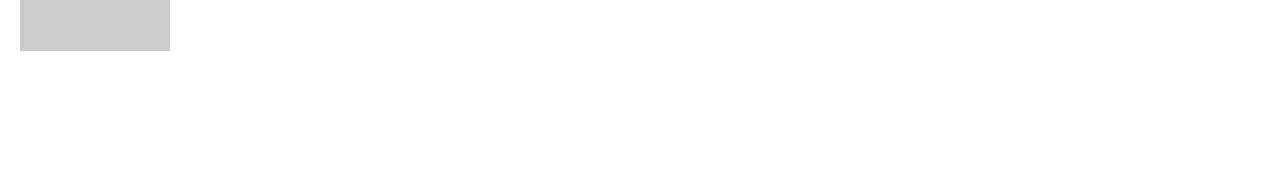
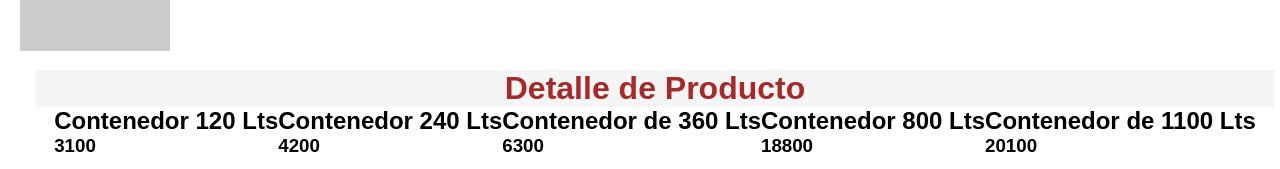
Before and after one commit to josemaria1988/rontil-web-react, a React (Create React App) app: page / in a window 1280 px wide. Shown: the part 1039-1208 px from the top of the page. Before the commit the page ends 1094 px from the top, so only its background shows below. Built offline with nearby package versions, Linux system fonts and the light colour scheme.

Commit message:
ejemplo de fetch

```diff
--- a/src/App.js
+++ b/src/App.js
@@ -1,8 +1,9 @@
 import './App.scss';
 import Navbar from './components/navbar/NavBar.jsx';
-import ItemListContainer from './components/ItemListContainer/ItemListContainer.jsx'
-import Banner from './components/Banner/Banner.jsx'
-import Footer from './components/Footer/Footer.jsx'
+import ItemListContainer from './components/ItemListContainer/ItemListContainer.jsx';
+import Banner from './components/Banner/Banner.jsx';
+import Footer from './components/Footer/Footer.jsx';
+import ItemDetailContainer from './components/ItemDetailContainer/ItemDetailContainer.jsx';
 
 function App() {
   return (
@@ -13,6 +14,9 @@
 
       <Footer />
 
+
+      <ItemDetailContainer/>
+
     </div>
   );
 }
--- /dev/null
+++ b/src/components/ItemDetail/ItemDetail.jsx
@@ -0,0 +1,13 @@
+import React from 'react';
+import SingleItem from '../SingleItem/SingleItem.jsx'
+
+const ItemDetail = ({producto}) => {
+
+    return (
+        <div className="container">
+            { producto.map((item) => <SingleItem producto={item} key={item.id}/>)}
+        </div>
+    )
+}
+
+export default ItemDetail
--- a/src/components/ItemDetailContainer/ItemDetailContainer.jsx
+++ b/src/components/ItemDetailContainer/ItemDetailContainer.jsx
@@ -1,12 +1,12 @@
 import React, {useState, useEffect} from 'react'
 import './ItemDetailContainer.scss'
 import { pedirDatos } from "../../helpers/pedirDatos"
-import ItemDetail from "../ItemList/ItemList"
+import ItemDetail from "../ItemDetail/ItemDetail.jsx"
 import MoonLoader from "react-spinners/MoonLoader";
 
 const ItemDetailContainer = () => {
 
-  const [productos, setProductos] = useState([])
+  const [producto, setProductos] = useState([])
   const [loading, setLoading] = useState(true)
 
     useEffect(() => {
@@ -31,7 +31,7 @@
     <div className="divCards">
       <h4 className="cardsTittle">Detalle de Producto</h4>
 
-      <ItemDetail productos={productos}/>
+      <ItemDetail producto={producto}/>
 
     </div>
   }
--- /dev/null
+++ b/src/components/SingleItem/SingleItem.jsx
@@ -0,0 +1,16 @@
+
+import React from "react";
+import './SingleItem.scss'
+
+
+const Item = ({ producto }) => {
+
+   return (
+    <div>
+        <h2>{producto.nombre}</h2>
+        <h3>{producto.precio}</h3>
+    </div>
+   )
+}
+
+export default Item
```
Also changed, not shown: src/EjemplosDeClase/PokeApi.js (added, +51 -0 lines), src/components/ItemDetailContainer/ItemDetail.jsx (deleted, +0 -11 lines), src/components/ItemDetailContainer/ItemDetailContainer.scss (added), src/components/SingleItem/SingleItem.scss (added).
